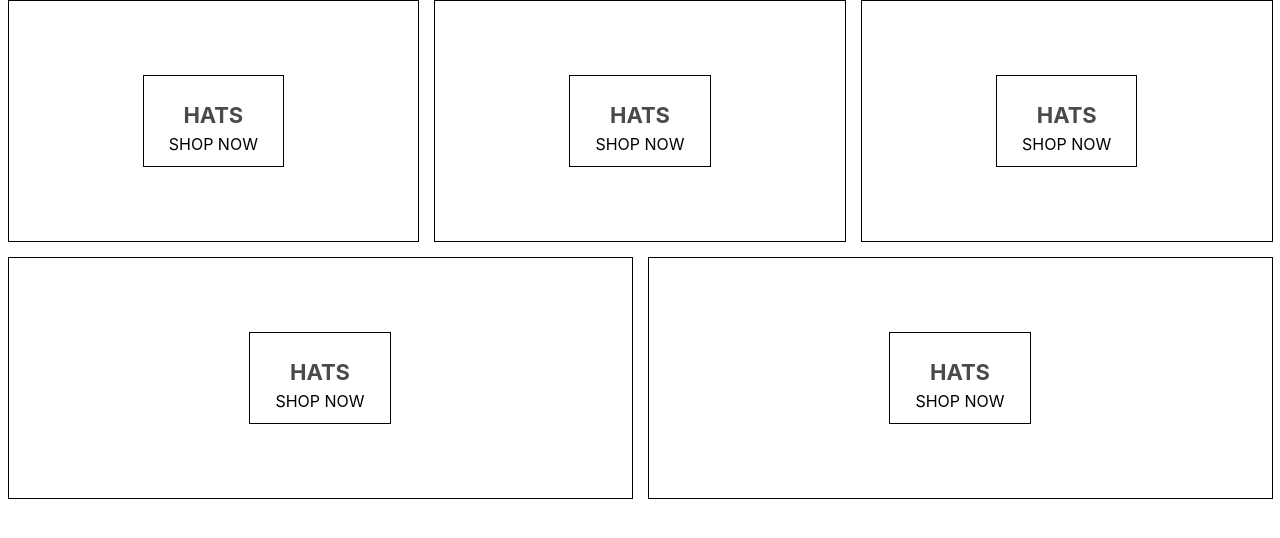
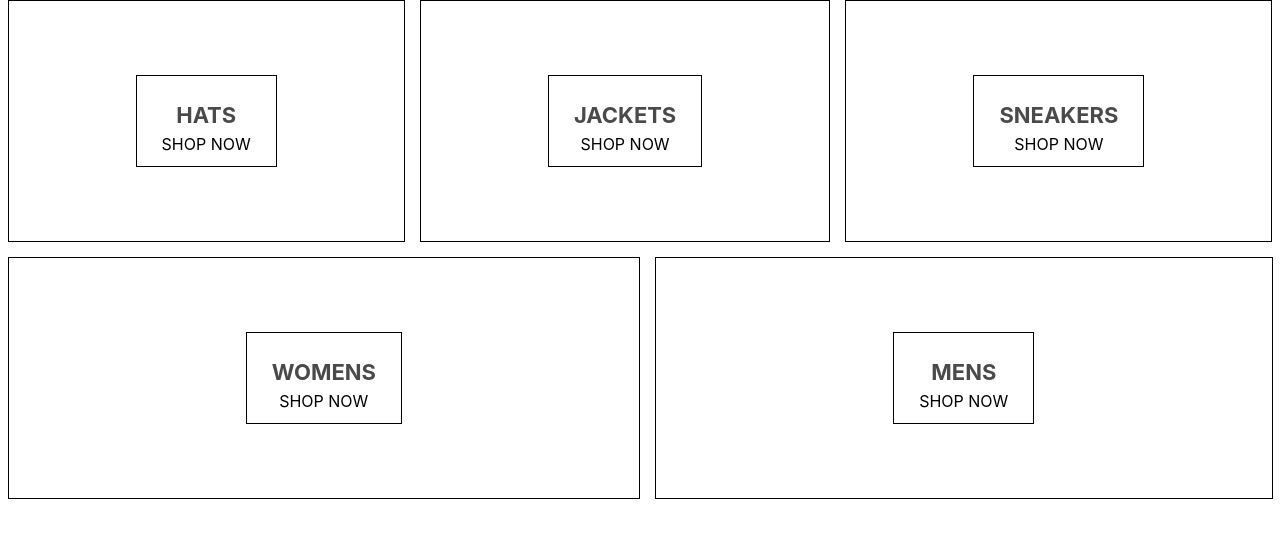
Before and after one commit to VaibhavAvasarala/crwn-clothing, a React (Create React App) app: page / in a window 1280 px wide. Shown: the top 538 px of the page. Built offline with nearby package versions, Linux system fonts and the light colour scheme.

Commit message:
updated divs on homepage

```diff
--- a/src/home/homepage.component.jsx
+++ b/src/home/homepage.component.jsx
@@ -12,25 +12,25 @@ import './homepage.styles.scss';
             </div>
             <div className='menu-item'>
                 <div className='content'>
-                    <h1 className='title'>HATS</h1>
+                    <h1 className='title'>JACKETS</h1>
                     <span className='subTitle'>SHOP NOW</span>
                 </div>
             </div>
             <div className='menu-item'>
                 <div className='content'>
-                    <h1 className='title'>HATS</h1>
+                    <h1 className='title'>SNEAKERS</h1>
                     <span className='subTitle'>SHOP NOW</span>
                 </div>
             </div>
             <div className='menu-item'>
                 <div className='content'>
-                    <h1 className='title'>HATS</h1>
+                    <h1 className='title'>WOMENS</h1>
                     <span className='subTitle'>SHOP NOW</span>
                 </div>
             </div>
             <div className='menu-item'>
                 <div className='content'>
-                    <h1 className='title'>HATS</h1>
+                    <h1 className='title'>MENS</h1>
                     <span className='subTitle'>SHOP NOW</span>
                 </div>
             </div>
```
